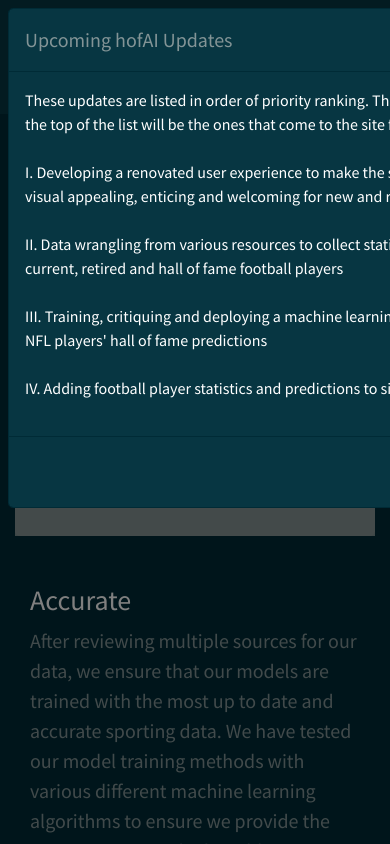
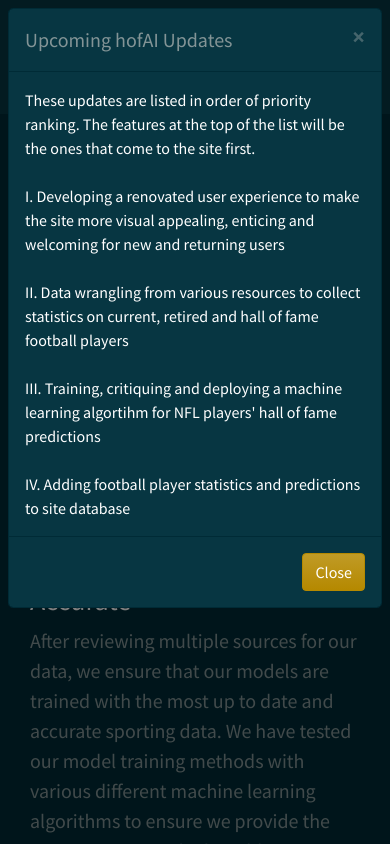
Before and after one commit to hleejr/hofAI, a Django app: page / in a window 390 px wide, after a click on "See what we're planning!". Run offline with Django 3.2, Linux system fonts and the light colour scheme; some libraries are stand-ins or nearby versions.

Commit message:
adding mobile styles (landing page - modal)

```diff
--- a/models/templates/models/base.html
+++ b/models/templates/models/base.html
@@ -5,6 +5,9 @@
     @media (max-width: 767px) {
         .navbar .btn{ font-size: 0.635rem; }
         .set{ visibility: hidden; }
+        .modal-content{
+            height: auto;
+        }
     }
     @media (min-width: 768px) {
 
--- a/models/templates/models/index.html
+++ b/models/templates/models/index.html
@@ -6,10 +6,6 @@
         display: inline-block;
         text-align: left;
         vertical-align: middle;
-    }
-    .modal-content{
-        width: 500px;
-        height: 500px;
     }
     .hero-background-img {
         position: relative;
```
Also changed, not shown: db.sqlite3.
